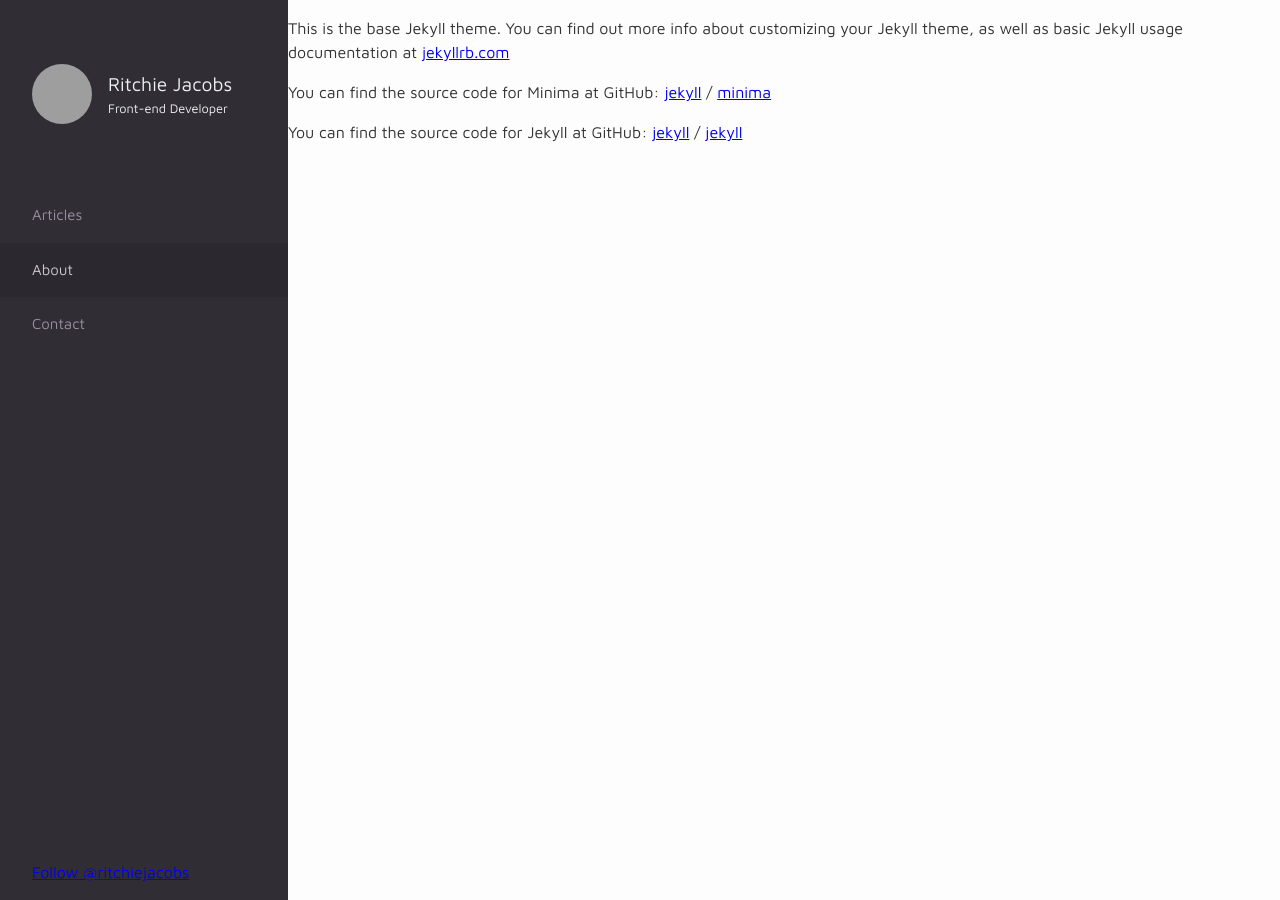
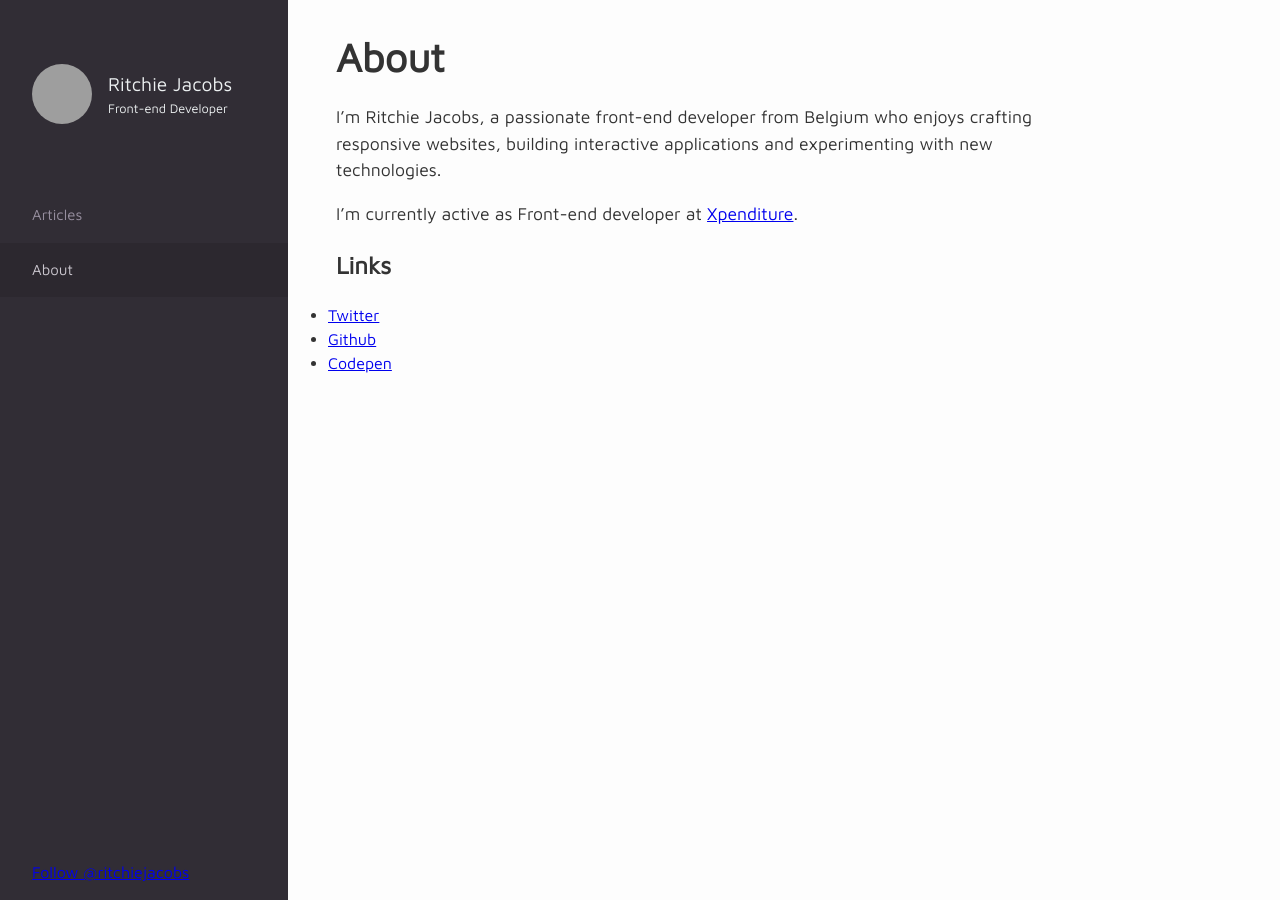
Before and after one commit to ritchiejacobs/ritchiejacobs.github.io, a Jekyll site: the page built from about.md, in a window 1280 px wide and 900 px high. Built offline with Jekyll 4.4.1, drawn with Linux system fonts in a browser that asks for light colours; comment, search, counter and statistics services are not loaded; grey boxes are pictures that could not be loaded.

Commit message:
update about page

```diff
--- a/_includes/sidebar.html
+++ b/_includes/sidebar.html
@@ -15,7 +15,6 @@
         {% endif %}
       {% endif %}
     {% endfor %}
-    <a class="sidebar__link" href="#">Contact</a>
   </nav>
   <div class="sidebar__footer">
     <a href="https://twitter.com/ritchiejacobs?ref_src=twsrc%5Etfw"
--- a/_layouts/page.html
+++ b/_layouts/page.html
@@ -2,4 +2,4 @@
 layout: default
 ---
 
-{{ content }}
+<div class="article">{{ content }}</div>
--- a/about.md
+++ b/about.md
@@ -4,15 +4,13 @@ title: About
 permalink: /about
 ---
 
-This is the base Jekyll theme. You can find out more info about customizing your Jekyll theme, as well as basic Jekyll usage documentation at [jekyllrb.com](https://jekyllrb.com/)
+# About
 
-You can find the source code for Minima at GitHub:
-[jekyll][jekyll-organization] /
-[minima](https://github.com/jekyll/minima)
+I'm Ritchie Jacobs, a passionate front-end developer from Belgium who enjoys crafting responsive websites, building interactive applications and experimenting with new technologies.
 
-You can find the source code for Jekyll at GitHub:
-[jekyll][jekyll-organization] /
-[jekyll](https://github.com/jekyll/jekyll)
+I'm currently active as Front-end developer at [Xpenditure](https://xpenditure.com).
 
-
-[jekyll-organization]: https://github.com/jekyll
+## Links
+- [Twitter](https://twitter.com/ritchiejacobs)
+- [Github](https://github.com/ritchiejacobs)
+- [Codepen](https://codepen.io/ritchiejacobs)
```
